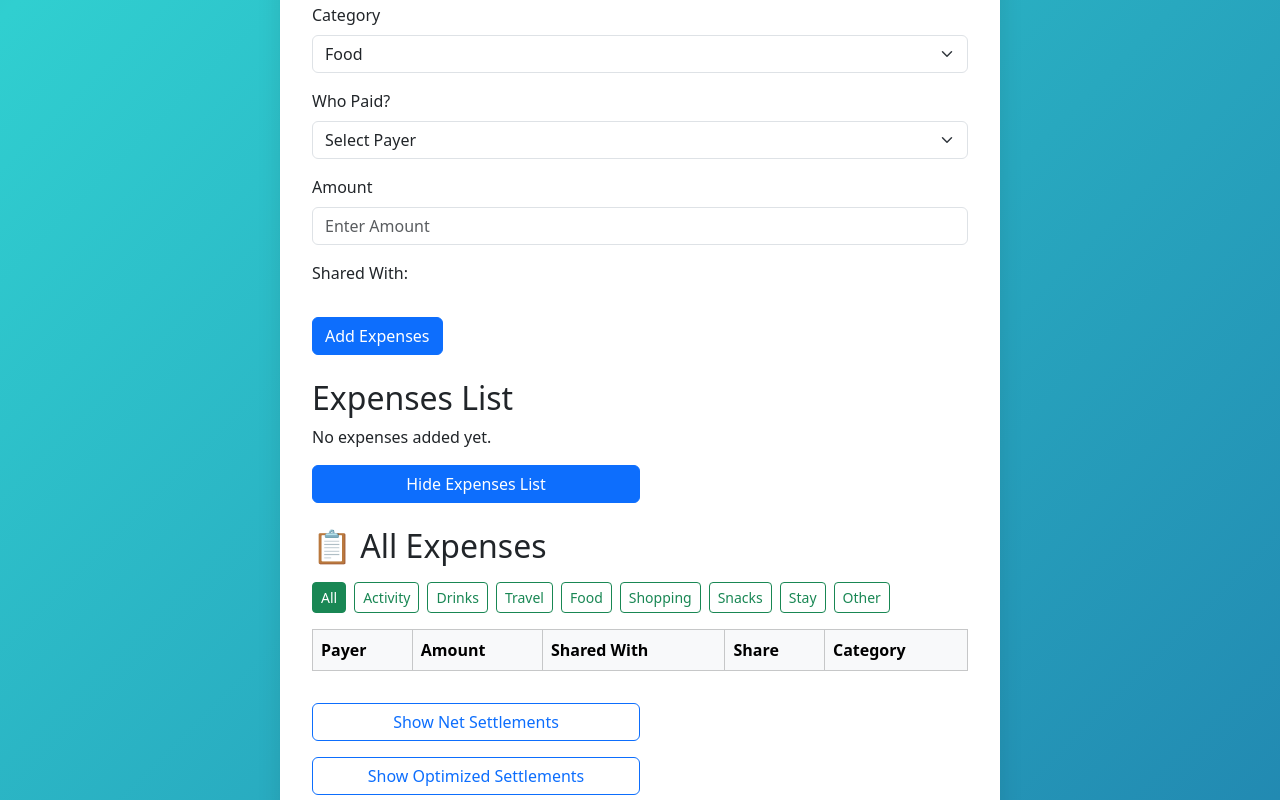
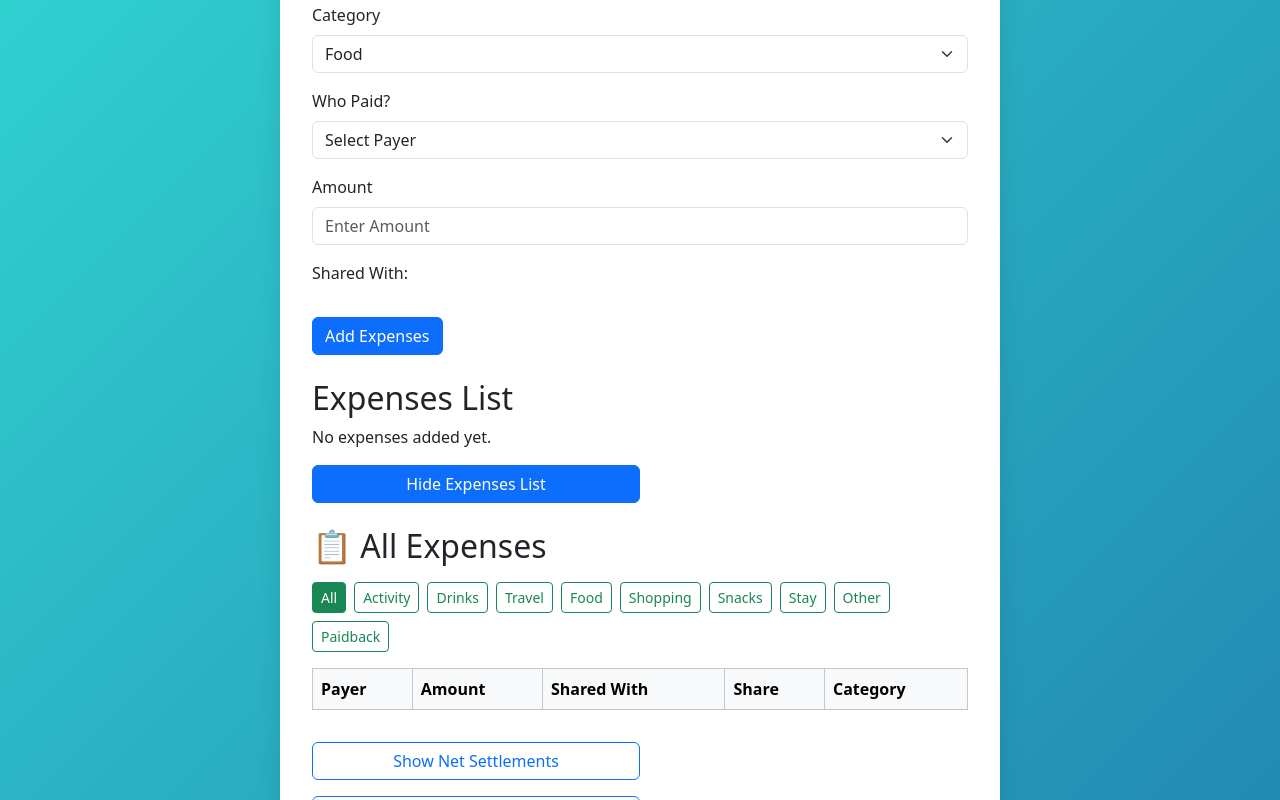
Before and after one commit to KishnaGPT/trip-expense_app, a React (Create React App) app: page / in a window 1280 px wide. Both pictures are taken after a click on the button "Show Expenses List". Shown: the part 352-1152 px from the top of the page. Built offline with nearby package versions, Linux system fonts and the light colour scheme.

Commit message:
Update ExpenseList.js

```diff
--- a/src/ExpenseList.js
+++ b/src/ExpenseList.js
@@ -7,7 +7,7 @@ export function ExpenseList({ expenses }) {
   // with the help of ternery operator we are filtering the expenses if selected category is all then display all the expense otherwise filter the expense based on the category selected
   const filteredExpenses = selectedCategory === 'All' ? expenses : expenses.filter(exp => exp.category === selectedCategory); //this will show only that expenses which has the required category
   // creating array of categories like All, activities etc.
-  const categories = ['All', 'Activity', 'Drinks', 'Travel', 'Food','Shopping','Snacks','Stay', 'Other'];
+  const categories = ['All', 'Activity', 'Drinks', 'Travel', 'Food','Shopping','Snacks','Stay', 'Other', 'Paidback'];
 
   return<>
     <div className="mt-4">
```
